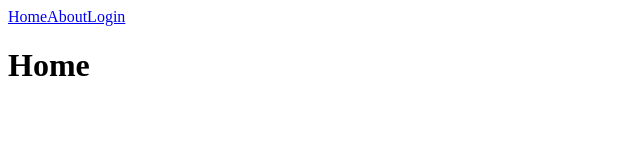
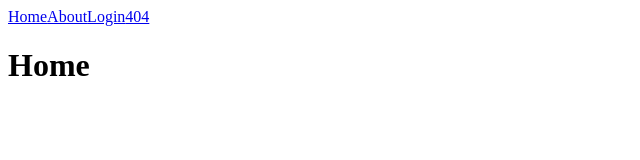
Before and after one commit to georgev-97/react-stack, a React (Create React App) app: page / in a window 1280 px wide. Shown: the top 160 px of the page, without its empty margins (0-640 px from the left). Built offline with nearby package versions, Linux system fonts and the light colour scheme.

Commit message:
feat: add 404 route

```diff
--- a/src/App.jsx
+++ b/src/App.jsx
@@ -8,11 +8,12 @@ export class App extends React.Component {
         <Link to="/">Home</Link>
         <Link to="/about">About</Link>
         <Link to="/login">Login</Link>
-
+        <Link to="/notfound">404</Link>
         <Routes>
           <Route path="/" element={<h1>Home</h1>} />
           <Route path="/about" element={<h1>About</h1>} />
           <Route path="/login" element={<h1>Login</h1>} />
+          <Route path="*" element={<h1>404</h1>} />
         </Routes>
       </div>
     );
```
